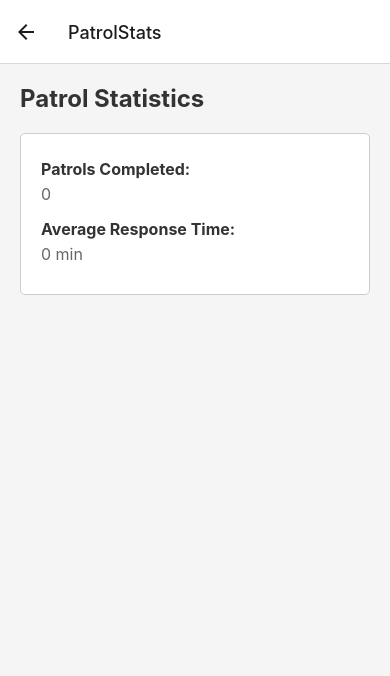
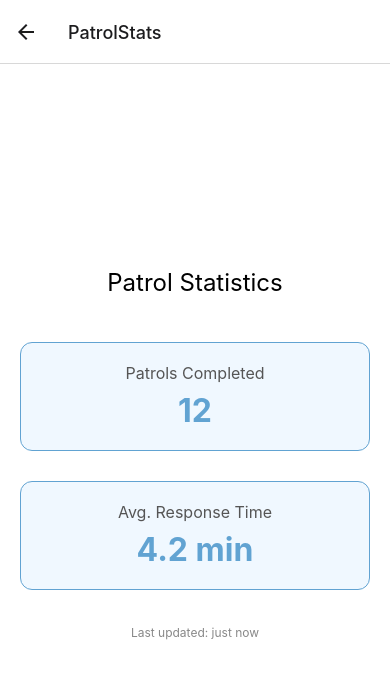
Before and after one commit to TheoMKgosi/CSI473-assignment, a React Native app in the folder NeighborhoodWatchApp/frontend/: screen /PatrolStats in a window 390 px wide. Shown: the top 676 px of the page. Built offline with nearby package versions, Linux system fonts and the light colour scheme.

Commit message:
Update PatrolStatsScreen.js

```diff
--- a/NeighborhoodWatchApp/frontend/screens/PatrolStatsScreen.js
+++ b/NeighborhoodWatchApp/frontend/screens/PatrolStatsScreen.js
@@ -1,68 +1,37 @@
-import React, { useState, useEffect } from 'react';
-import { View, Text, StyleSheet, Alert } from 'react-native';
-import axios from 'axios';
+import React, { useEffect, useState } from 'react';
+import { View, Text, StyleSheet } from 'react-native';
 
-const PatrolStatsScreen = () => {
-  const [stats, setStats] = useState({ completed: 0, response_time: '0 min' });
+export default function PatrolStatsScreen() {
+  const [stats, setStats] = useState({ completed: 0, response_time: 'N/A' });
 
   useEffect(() => {
-    const fetchStats = async () => {
-      try {
-        const response = await axios.get('https://<your-codespace>.github.dev:8000/api/patrol-stats/', {
-          headers: { Authorization: 'Token <your-token>' }
-        });
-        setStats(response.data);
-      } catch (error) {
-        Alert.alert('Error', 'Failed to fetch patrol stats');
-      }
-    };
-    fetchStats();
+    setStats({ completed: 12, response_time: '4.2 min' });
   }, []);
 
   return (
     <View style={styles.container}>
       <Text style={styles.title}>Patrol Statistics</Text>
-      <View style={styles.statsContainer}>
-        <Text style={styles.statLabel}>Patrols Completed:</Text>
-        <Text style={styles.statValue}>{stats.completed}</Text>
-        <Text style={styles.statLabel}>Average Response Time:</Text>
-        <Text style={styles.statValue}>{stats.response_time}</Text>
+
+      <View style={styles.box}>
+        <Text style={styles.label}>Patrols Completed</Text>
+        <Text style={styles.value}>{stats.completed}</Text>
       </View>
+
+      <View style={styles.box}>
+        <Text style={styles.label}>Avg. Response Time</Text>
+        <Text style={styles.value}>{stats.response_time}</Text>
+      </View>
+
+      <Text style={styles.note}>Last updated: just now</Text>
     </View>
   );
-};
+}
 
 const styles = StyleSheet.create({
-  container: {
-    flex: 1,
-    padding: 20,
-    backgroundColor: '#f5f5f5',
-  },
-  title: {
-    fontSize: 24,
-    fontWeight: 'bold',
-    marginBottom: 20,
-    color: '#333',
-  },
-  statsContainer: {
-    width: '100%',
-    padding: 20,
-    backgroundColor: '#fff',
-    borderRadius: 5,
-    borderWidth: 1,
-    borderColor: '#ccc',
-  },
-  statLabel: {
-    fontSize: 16,
-    fontWeight: 'bold',
-    color: '#333',
-    marginVertical: 5,
-  },
-  statValue: {
-    fontSize: 16,
-    color: '#666',
-    marginBottom: 10,
-  },
+  container: { flex: 1, padding: 20, backgroundColor: '#fff', justifyContent: 'center' },
+  title: { fontSize: 24, textAlign: 'center', marginBottom: 30 },
+  box: { backgroundColor: '#f0f8ff', padding: 20, borderRadius: 12, marginVertical: 15, alignItems: 'center', borderWidth: 1, borderColor: '#61a3d2' },
+  label: { fontSize: 16, color: '#555', marginBottom: 8 },
+  value: { fontSize: 32, fontWeight: 'bold', color: '#61a3d2' },
+  note: { textAlign: 'center', color: '#888', marginTop: 20, fontSize: 12 },
 });
-
-export default PatrolStatsScreen;
```
